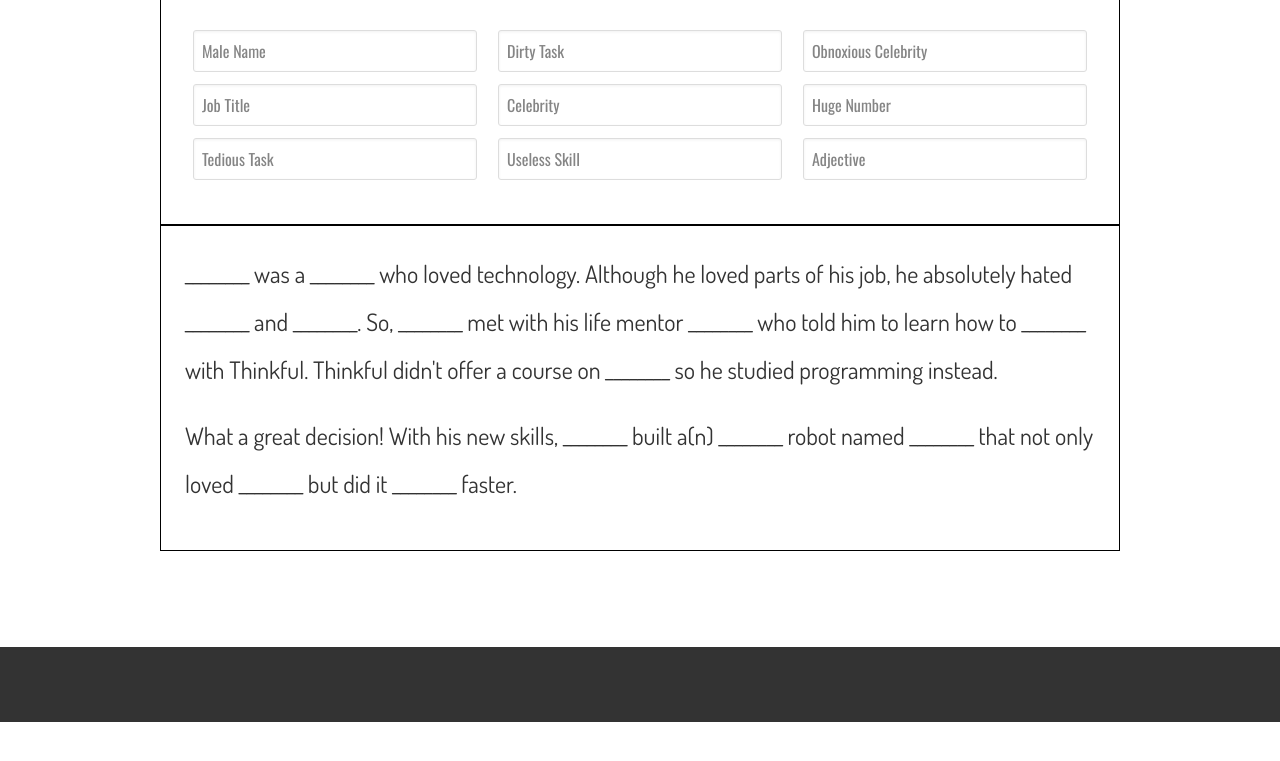
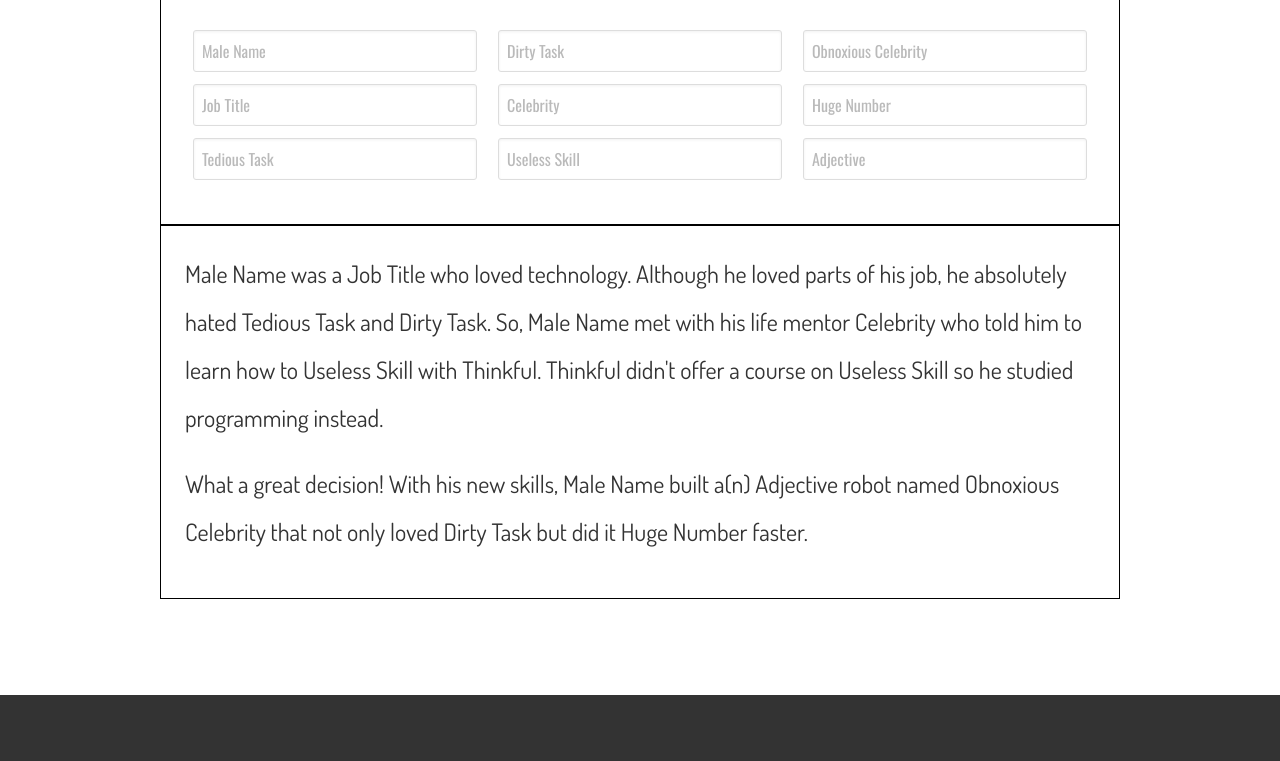
Before and after one commit to jasonHalsey/thinkful_ng_madlibs, a plain HTML site: page index.html in a window 1280 px wide. Shown: the part 183-944 px from the top of the page. Before the commit the page ends 905 px from the top, so only its background shows below. Drawn offline with nearby package versions, Linux system fonts and the light colour scheme.

Commit message:
Add controller as

```diff
--- a/index.html
+++ b/index.html
@@ -10,8 +10,8 @@
     <script src="js/app.js"></script>
     <link href="https://fonts.googleapis.com/css?family=Dosis|Oswald" rel="stylesheet">
   </head>
-  <body>
-  <header>
+  <body ng-controller="mycntrl as vm">
+  <header >
     <div class="happy"><img src="images/mad-lib-happy-face.png" /></div>
     <div class="logo">
       <img src="images/ng-mad-libs-logo.png" />
@@ -20,26 +20,26 @@
   </header>
   <section class="input-container">
     <article>
-      <input type="text" name="male_name_input"  placeholder="Male Name" ng-model="male_name" />
-      <input type="text" name="job_title" placeholder="Job Title" ng-model="job_title" />
-      <input type="text" name="tedious_task" placeholder="Tedious Task" ng-model="tedious_task" />
+      <input placeholder="Male Name" ng-model="vm.male_name" />
+      <input type="text" name="job_title" placeholder="Job Title" ng-model="vm.job_title" />
+      <input type="text" name="tedious_task" placeholder="Tedious Task" ng-model="vm.tedious_task" />
     </article>
     <article>
-      <input type="text" name="dirty_task" placeholder="Dirty Task" ng-model="dirty_task" />
-      <input type="text" name="celebrity" placeholder="Celebrity" ng-model="celebrity" />
-      <input type="text" name="useless_skill" placeholder="Useless Skill" ng-model="useless_skill" />
+      <input type="text" name="dirty_task" placeholder="Dirty Task" ng-model="vm.dirty_task" />
+      <input type="text" name="celebrity" placeholder="Celebrity" ng-model="vm.celebrity" />
+      <input type="text" name="useless_skill" placeholder="Useless Skill" ng-model="vm.useless_skill" />
     </article>
     <article>
-      <input type="text" name="obnoxious_celebrity" placeholder="Obnoxious Celebrity" ng-model="obnoxious_celebrity" />
-      <input type="text" name="huge_number" placeholder="Huge Number" ng-model="huge_number" />
-      <input type="text" name="adjective" placeholder="Adjective" ng-model="adjective" />
+      <input type="text" name="obnoxious_celebrity" placeholder="Obnoxious Celebrity" ng-model="vm.obnoxious_celebrity" />
+      <input type="text" name="huge_number" placeholder="Huge Number" ng-model="vm.huge_number" />
+      <input type="text" name="adjective" placeholder="Adjective" ng-model="vm.adjective" />
     </article>
   </section>
 
-  <section class="main_content" ng-controller="mycntrl">
-    <p>{{ male_name ? male_name:"________"}} was a {{ job_title ? job_title:"________" }} who loved technology. Although he loved parts of his job, he absolutely hated  {{ tedious_task ? tedious_task:"________" }} and {{ dirty_task ? dirty_task:"________" }}. So, {{ male_name ? male_name:"________" }} met with his life mentor {{celebrity ? celebrity:"________"}} who told him to learn how to {{ useless_skill ? useless_skill:"________" }} with Thinkful. Thinkful didn't offer a course on {{ useless_skill ? useless_skill:"________" }} so he studied programming instead.</p>
+  <section class="main_content" >
+    <p>{{ vm.male_name }} was a {{ vm.job_title }} who loved technology. Although he loved parts of his job, he absolutely hated  {{ vm.tedious_task }} and {{ vm.dirty_task }}. So, {{ vm.male_name }} met with his life mentor {{ vm.celebrity }} who told him to learn how to {{ vm.useless_skill }} with Thinkful. Thinkful didn't offer a course on {{ vm.useless_skill }} so he studied programming instead.</p>
 
-    <p>What a great decision! With his new skills, {{ male_name ? male_name:"________" }} built a(n) {{ adjective ? adjective:"________" }} robot named {{ obnoxious_celebrity ? obnoxious_celebrity:"________" }} that not only loved {{ dirty_task ? dirty_task:"________" }} but did it {{ huge_number ? huge_number:"________" }} faster.</p>
+    <p>What a great decision! With his new skills, {{ vm.male_name }} built a(n) {{ vm.adjective }} robot named {{ vm.obnoxious_celebrity }} that not only loved {{ vm.dirty_task }} but did it {{ vm.huge_number }} faster.</p>
   </section>
 
   <footer>
--- a/js/app.js
+++ b/js/app.js
@@ -1,5 +1,16 @@
-var myapp = angular.module('madapp', []);
-myapp.controller('mycntrl', function($scope) {
-  $scope.malePronoun = "he";
-  $scope.femalePronoun = "she";
+
+
+angular.module('madapp', []).controller('mycntrl', function(){
+    var vm = this;
+    vm.malePronoun = "he";
+    vm.femalePronoun = "she";
+    vm.male_name = "Male Name";
+    vm.job_title = "Job Title"
+    vm.tedious_task = "Tedious Task";
+    vm.dirty_task = "Dirty Task";
+    vm.celebrity = "Celebrity";
+    vm.useless_skill = "Useless Skill";
+    vm.obnoxious_celebrity = "Obnoxious Celebrity";
+    vm.huge_number = "Huge Number";
+    vm.adjective = "Adjective";
 });
--- a/sass/partials/_layout.scss
+++ b/sass/partials/_layout.scss
@@ -50,6 +50,9 @@ section.input-container{
     @include span-columns(4);
     text-align: center;
   }
+  input{
+    color:#bababa;
+  }
 }
 
 // ============================================
```
Also changed, not shown: css/index.css.
